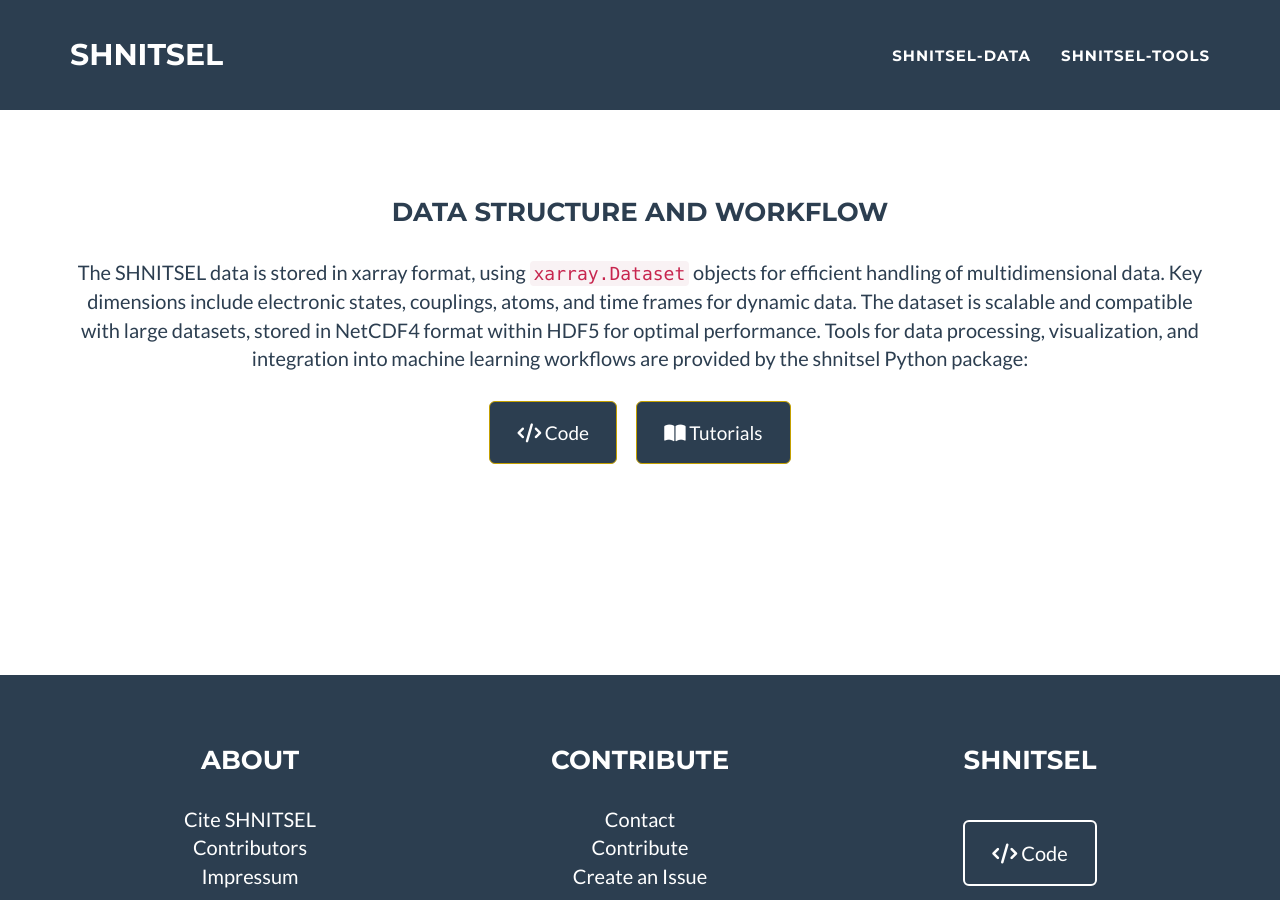
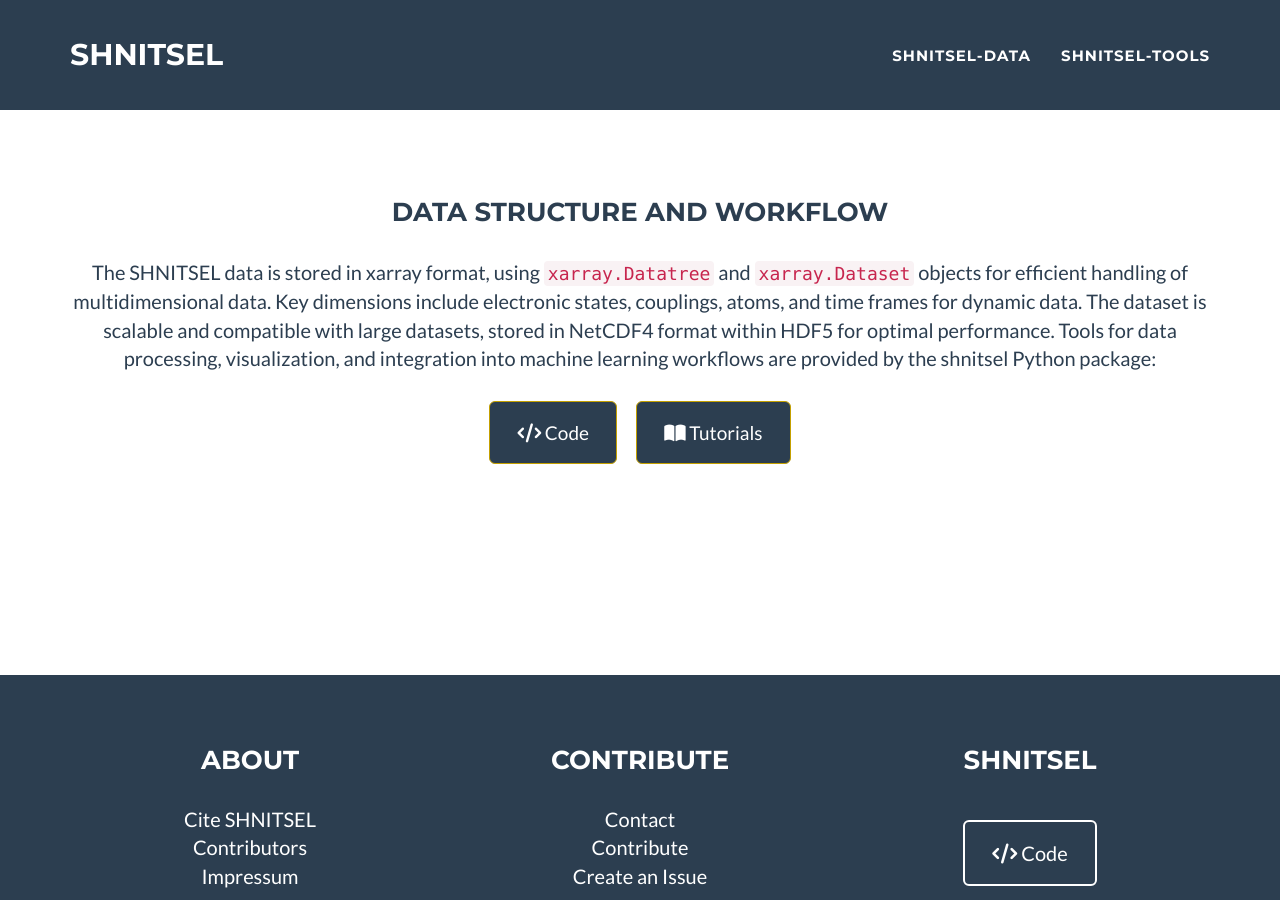
Before and after one commit to SHNITSEL/shnitsel.github.io, a Jekyll site: the page built from _tools/index.html, in a window 1280 px wide and 900 px high, scrolled down 1441 px. Built offline with Jekyll 4.4.1, drawn with Linux system fonts in a browser that asks for light colours.

Commit message:
Update index.html

```diff
--- a/_tools/index.html
+++ b/_tools/index.html
@@ -34,7 +34,7 @@
        <br>
         <!-- <hr class="star-light"> -->
         <p>
-          The SHNITSEL data is stored in xarray format, using <code>xarray.Dataset</code> objects for efficient handling of multidimensional data.
+          The SHNITSEL data is stored in xarray format, using <code>xarray.Datatree</code> and <code>xarray.Dataset</code> objects for efficient handling of multidimensional data.
           Key dimensions include electronic states, couplings, atoms, and time frames for dynamic data.
           The dataset is scalable and compatible with large datasets, stored in NetCDF4 format within HDF5 for optimal performance.
           Tools for data processing, visualization, and integration into machine learning workflows are provided by the shnitsel Python package:
```
